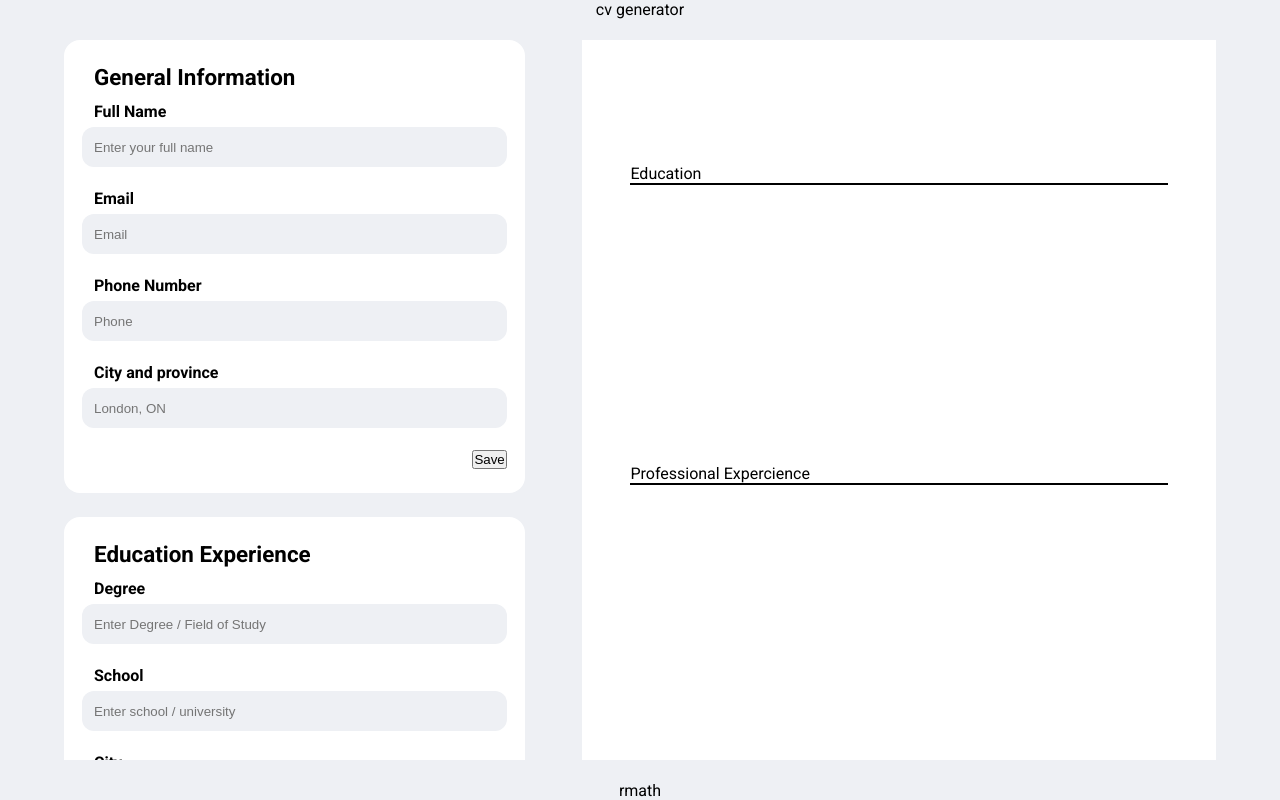
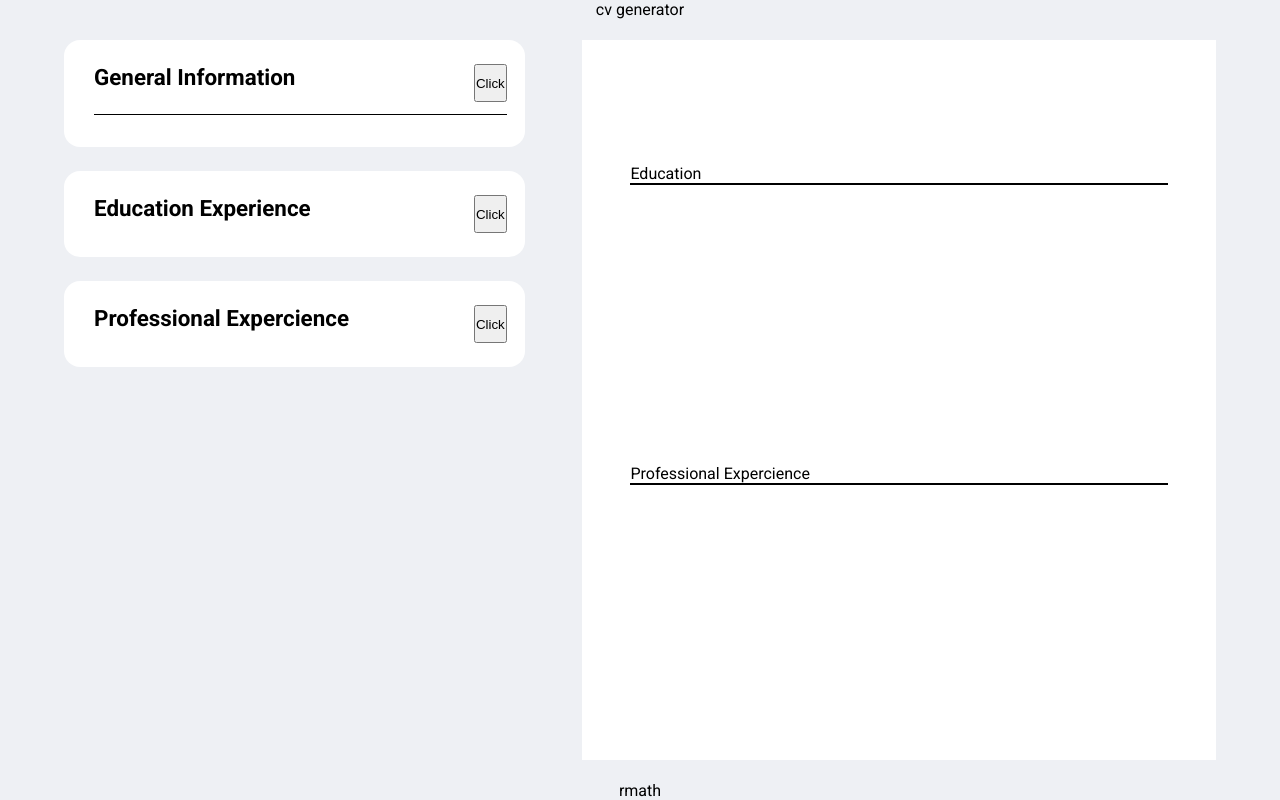
Before and after one commit to rmathr/cv-project, a React app: page / in a window 1280 px wide. Built offline with nearby package versions, Linux system fonts and the light colour scheme.

Commit message:
Implement button to toggle form showing && start implementing edit form

```diff
--- a/src/components/App.js
+++ b/src/components/App.js
@@ -1,9 +1,10 @@
-import React, { Component } from 'react';
+import React, { Component, useState } from 'react';
 import BasicInfo from './BasicInfo';
 import Education from './Education';
 import Professional from './Professional';
 import RenderField from './RenderField';
 import BasicInfoRender from './BasicInfoRender';
+import OpenForms from './openForms';
 
 let info = [
   {
@@ -24,19 +25,59 @@ class App extends Component {
     super();
     this.state = {
       basicForm: '',
-      educationForm: '',
-      professionalForm: '',
+      educationForm: [],
+      professionalForm: [],
+      basicFormEdit: false,
     };
   }
+
+  editForm = (e) => {
+    this.setState(
+      {
+        basicFormEdit: !this.state.basicFormEdit,
+      },
+      () => {
+        console.log(this.state.basicFormEdit);
+      }
+    );
+  };
 
   saveInputValue = (obj) => {
     for (let key in this.state) {
       if (key === obj.form) {
-        const newState = {};
-        newState[obj.form] = obj;
-        this.setState(newState, () => {
-          console.log(this.state);
-        });
+        switch (obj.form) {
+          case 'basicForm':
+            this.setState(
+              {
+                basicForm: obj,
+                basicFormEdit: false,
+              },
+              () => {
+                console.log(this.state);
+              }
+            );
+            break;
+          case 'educationForm':
+            this.setState(
+              {
+                educationForm: this.state.educationForm.concat(obj),
+              },
+              () => {
+                console.log(this.state);
+              }
+            );
+            break;
+          case 'professionalForm':
+            this.setState(
+              {
+                professionalForm: this.state.professionalForm.concat(obj),
+              },
+              () => {
+                console.log(this.state);
+              }
+            );
+            break;
+        }
       }
     }
   };
@@ -47,9 +88,37 @@ class App extends Component {
         <header>cv generator</header>
         <div className="main-content">
           <div className="forms-fill">
-            <BasicInfo saveInputValue={this.saveInputValue} />
-            <Education saveInputValue={this.saveInputValue} />
-            <Professional saveInputValue={this.saveInputValue} />
+            <div className="basic-form-fill">
+              {!this.state.basicFormEdit && (
+                <BasicInfo
+                  saveInputValue={this.saveInputValue}
+                  isEditing={this.state.basicFormEdit}
+                  infoToEdit={this.state.basicForm}
+                />
+              )}
+              {this.state.basicFormEdit && (
+                <BasicInfo
+                  saveInputValue={this.saveInputValue}
+                  isEditing={this.state.basicFormEdit}
+                  infoToEdit={this.state.basicForm}
+                />
+              )}
+
+              <div className="basic-form-show">
+                <div className="basic-form-general-info">
+                  <RenderField props={this.state.basicForm} />
+                </div>
+                {this.state.basicForm != '' && (
+                  <button onClick={this.editForm}>Edit</button>
+                )}
+              </div>
+            </div>
+            <div className="education-form-fill">
+              <Education saveInputValue={this.saveInputValue} />
+            </div>
+            <div className="professional-form-fill">
+              <Professional saveInputValue={this.saveInputValue} />
+            </div>
           </div>
           <div className="cv-show">
             <div className="cv-basic-info">
@@ -65,9 +134,6 @@ class App extends Component {
               <hr></hr>
               <RenderField props={this.state.professionalForm} />
             </div>
-
-            {/* <RenderField props={info[0]} />
-            <RenderField props={info[1]} /> */}
           </div>
         </div>
         <footer>rmath</footer>
--- a/src/components/BasicInfo.js
+++ b/src/components/BasicInfo.js
@@ -5,14 +5,34 @@ class BasicInfo extends Component {
   constructor(props) {
     super(props);
 
+    // console.log(this.props);
+
+    if (this.props.isEditing) {
+      console.log(this.props.infoToEdit);
+      this.state = {
+        fullName: this.props.infoToEdit.fullName,
+        email: this.props.infoToEdit.email,
+        phone: this.props.infoToEdit.phone,
+        address: this.props.infoToEdit.address,
+        form: 'basicForm',
+        isShown: true,
+      };
+    } else {
       this.state = {
         fullName: '',
         email: '',
         phone: '',
         address: '',
         form: 'basicForm',
+        isShown: false,
       };
     }
+  }
+  toggleForm = (e) => {
+    this.setState({
+      isShown: !this.state.isShown,
+    });
+  };
 
   handleChange = (e) => {
     const name = e.target.name;
@@ -30,6 +50,7 @@ class BasicInfo extends Component {
       phone: this.state.phone,
       address: this.state.address,
       form: this.state.form,
+      isShown: this.state.isShown,
     };
     this.props.saveInputValue(formData);
     this.setState({
@@ -38,6 +59,7 @@ class BasicInfo extends Component {
       phone: '',
       address: '',
       form: 'basicForm',
+      isShown: false,
     });
 
     console.log(formData);
@@ -46,7 +68,12 @@ class BasicInfo extends Component {
   render() {
     return (
       <div className="filling-form general-information">
+        <div className="form-header">
           <p>General Information</p>
+          <button onClick={this.toggleForm}>Click</button>
+        </div>
+
+        {this.state.isShown && (
           <form onSubmit={this.onSubmitForm}>
             <div className="input-container">
               <label htmlFor="fullName">Full Name</label>
@@ -96,6 +123,7 @@ class BasicInfo extends Component {
               Save
             </button>
           </form>
+        )}
       </div>
     );
   }
--- a/src/components/Education.js
+++ b/src/components/Education.js
@@ -13,8 +13,20 @@ class Education extends Component {
       startDate: '',
       endDate: '',
       form: 'educationForm',
+      isShown: false,
     };
   }
+
+  toggleForm = (e) => {
+    this.setState(
+      {
+        isShown: !this.state.isShown,
+      },
+      () => {
+        console.log(this.state.isShown);
+      }
+    );
+  };
 
   handleChange = (e) => {
     const name = e.target.name;
@@ -34,6 +46,7 @@ class Education extends Component {
       startDate: this.state.startDate,
       endDate: this.state.endDate,
       form: this.state.form,
+      isShown: this.state.isShown,
     };
     this.props.saveInputValue(formData);
     this.setState({
@@ -44,6 +57,7 @@ class Education extends Component {
       startDate: '',
       endDate: '',
       form: 'educationForm',
+      isShown: false,
     });
 
     console.log(formData);
@@ -52,7 +66,12 @@ class Education extends Component {
   render() {
     return (
       <div className="filling-form">
+        <div className="form-header">
           <p>Education Experience</p>
+          <button onClick={this.toggleForm}>Click</button>
+        </div>
+
+        {this.state.isShown && (
           <form onSubmit={this.onSubmitForm}>
             <div className="input-container">
               <label htmlFor="degree">Degree</label>
@@ -76,7 +95,6 @@ class Education extends Component {
                 onChange={this.handleChange}
               />
             </div>
-
             <div className="input-container">
               <label htmlFor="city">City</label>
               <input
@@ -128,6 +146,7 @@ class Education extends Component {
               Save
             </button>
           </form>
+        )}
       </div>
     );
   }
--- /dev/null
+++ b/src/components/OpenForms.js
@@ -0,0 +1,21 @@
+import React, { useState } from 'react';
+
+function OpenForms({ props }) {
+  //   const [isShown, setIsShown] = useState(false);
+
+  //   const handleClick = (e) => {
+  //     // setIsShown((current) => !current);
+  //     setIsShown(true);
+  //   };
+
+  //   return (
+  //     <div className="form">
+  //       <button onClick={handleClick}>Click</button>
+
+  //       {props.children}
+  //     </div>
+  //   );
+  return <div className="form">{props.children}</div>;
+}
+
+export default OpenForms;
--- a/src/components/Professional.js
+++ b/src/components/Professional.js
@@ -12,8 +12,20 @@ class Professional extends Component {
       endDatePro: '',
       mainTasks: '',
       form: 'professionalForm',
+      isShown: false,
     };
   }
+
+  toggleForm = (e) => {
+    this.setState(
+      {
+        isShown: !this.state.isShown,
+      },
+      () => {
+        console.log(this.state.isShown);
+      }
+    );
+  };
 
   handleChange = (e) => {
     const name = e.target.name;
@@ -32,6 +44,7 @@ class Professional extends Component {
       endDatePro: this.state.endDatePro,
       mainTasks: this.state.mainTasks,
       form: this.state.form,
+      isShown: this.state.isShown,
     };
     this.props.saveInputValue(formData);
     this.setState({
@@ -41,6 +54,7 @@ class Professional extends Component {
       endDatePro: '',
       mainTasks: '',
       form: 'professionalForm',
+      isShown: false,
     });
 
     console.log(formData);
@@ -49,7 +63,12 @@ class Professional extends Component {
   render() {
     return (
       <div className="filling-form">
+        <div className="form-header">
           <p>Professional Expercience</p>
+          <button onClick={this.toggleForm}>Click</button>
+        </div>
+
+        {this.state.isShown && (
           <form onSubmit={this.onSubmitForm}>
             <div className="input-container">
               <label htmlFor="jobTitle">Job Title</label>
@@ -111,6 +130,7 @@ class Professional extends Component {
               Save
             </button>
           </form>
+        )}
       </div>
     );
   }
--- a/src/components/RenderField.js
+++ b/src/components/RenderField.js
@@ -1,17 +1,32 @@
-import React, { Component } from 'react';
-
-const info = [
-  {
-    title: '',
-    place: '',
-    startDate: '',
-    endDate: '',
-  },
-];
+import React from 'react';
 
 function RenderField({ props }) {
+  if (Array.isArray(props)) {
+    const propsArray = [...props];
+    const entry = propsArray.map((prop) => <RenderObj props={prop} />);
+    return <>{entry}</>;
+  } else {
+    return (
+      <>
+        {Object.entries(props).map(([key, value]) => {
+          if (value !== props.form) {
+            return (
+              <p key={key} className={key}>
+                {props[key]}
+              </p>
+            );
+          }
+        })}
+      </>
+    );
+
+    // return <RenderObj props={props} />;
+  }
+}
+
+function RenderObj({ props }) {
   return (
-    <>
+    <div className="entry">
       {Object.entries(props).map(([key, value]) => {
         if (value !== props.form) {
           return (
@@ -21,25 +36,8 @@ function RenderField({ props }) {
           );
         }
       })}
-    </>
+    </div>
   );
 }
 
-// class RenderField extends Component {
-//   constructor(props) {
-//     super(props);
-//   }
-
-//   render() {
-//     return (
-//       <div className="render-field">
-//         <p>{this.props.title}</p>
-//         <p>{this.props.place}</p>
-//         <p>{this.props.startDate}</p>
-//         <p>{this.props.endDate}</p>
-//       </div>
-//     );
-//   }
-// }
-
 export default RenderField;
--- a/src/style.css
+++ b/src/style.css
@@ -41,7 +41,8 @@ body::-webkit-scrollbar{
     width: 40%;
 }
 
-.filling-form {
+
+.basic-form-fill, .education-form-fill, .professional-form-fill {
     margin-bottom: 24px;
     background-color: var(--white-background);
     padding: 24px 18px;
@@ -51,11 +52,22 @@ body::-webkit-scrollbar{
     align-items: flex-start;
 }
 
-.filling-form > p{
+.filling-form{
+    width: 100%;
+}
+
+.form-header > p{
     font-size: 1.4rem;
     font-weight: 700;
     margin-bottom: 12px;
     padding-left: 12px;
+}
+
+.form-header{
+    display: flex;
+    flex-direction: row;
+    width: 100%;
+    justify-content: space-between;
 }
 
 .filling-form > form{
@@ -124,6 +136,28 @@ hr{
     border: 1px solid black;
 }
 
+.basic-form-show{
+
+    padding-left: 12px;
+    margin-top: 12px;
+    width: 100%;
+    display: flex;
+    flex-direction: row;
+    justify-content: space-between;
+    align-items: center;
+}
+
+.basic-form-general-info{
+    border-top: 1px solid black;
+    flex-grow: 1;
+    padding-top: 8px;
+}
+
+/* @@@@@@@@@@@@@@@@@@@@@@@@@@@@ CV CSS @@@@@@@@@@@@@@@@@@@@@@@@@@@@  */
+
+
+
+
 .cv-basic-info{
     width: 100%;
     height: 100px;
@@ -140,7 +174,7 @@ hr{
     font-size: 0.8rem;
 }
 
-p.fullName  {
+.cv-basic-info > p.fullName  {
     width: 100%;
     text-align: center;
     font-size: 1.3rem;
@@ -148,7 +182,7 @@ p.fullName  {
     margin-bottom: 12px;
 }
 
-p.phone {
+.cv-basic-info > p.phone {
     margin: 0 12px;
 }
 
```
Lines whose indentation alone changed are shown as unchanged.
